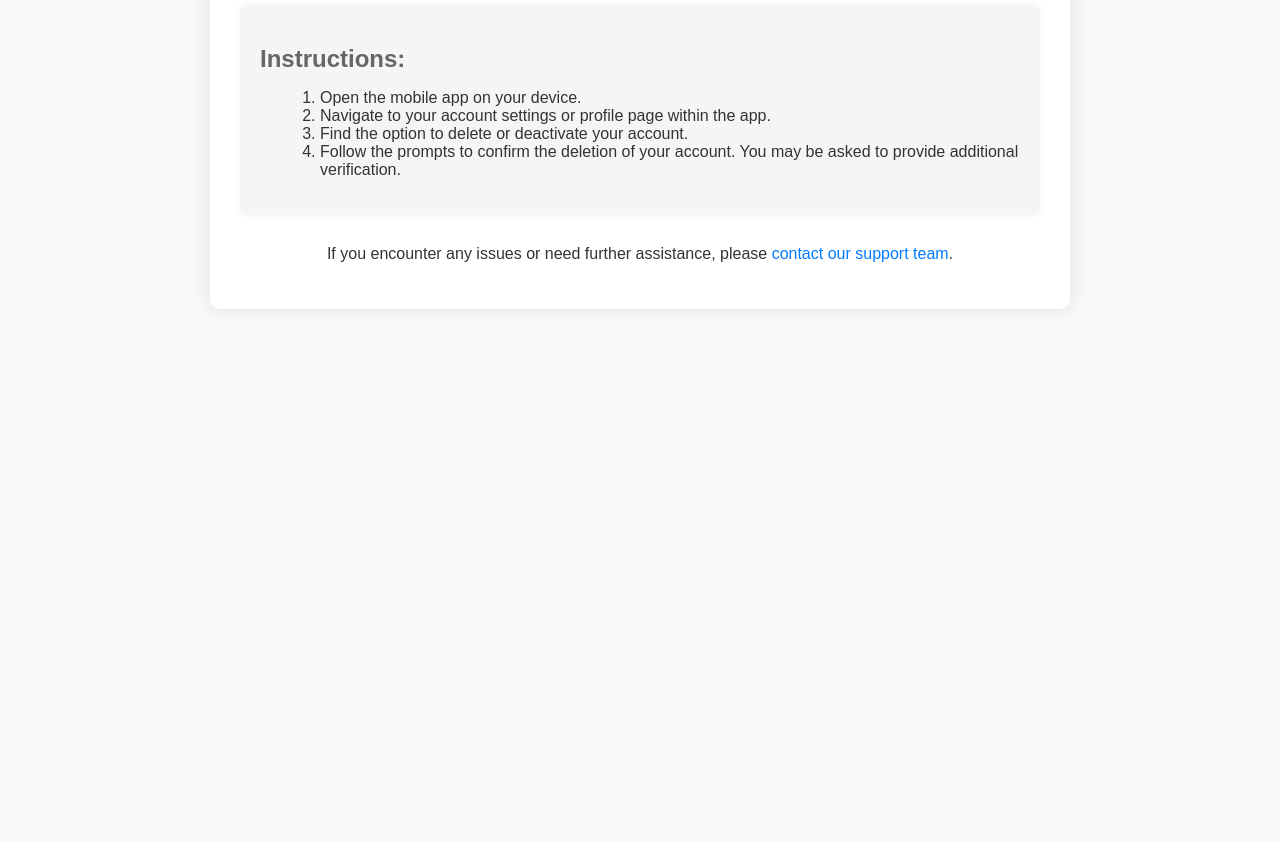
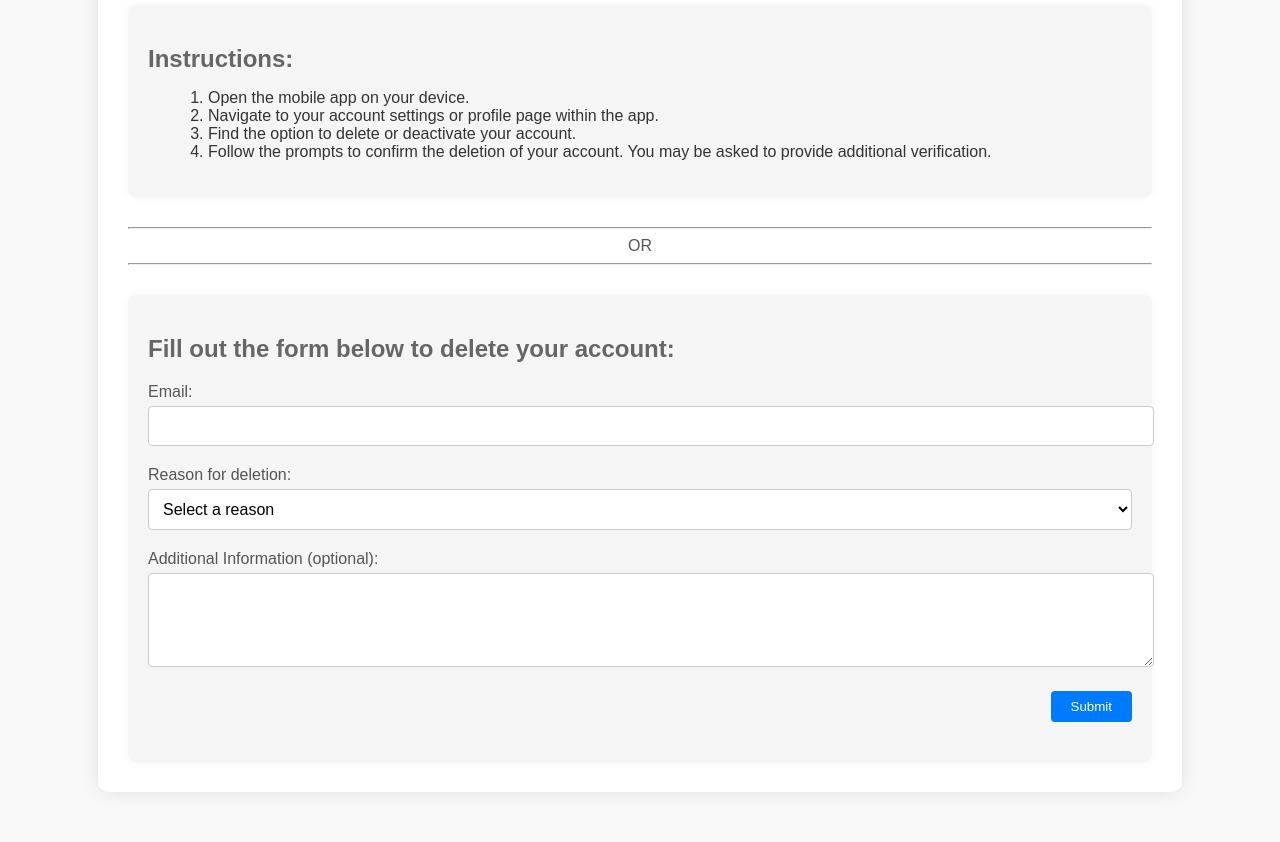
Before and after one commit to aligensolv/zainlak_server, a website: page public/hosting/delete_user.html in a window 1280 px wide. Shown: the part 153-995 px from the top of the page. Before the commit the page ends 800 px from the top, so only its background shows below. Drawn offline with Linux system fonts and the light colour scheme.

Commit message:
update server

```diff
--- a/public/hosting/delete_user.html
+++ b/public/hosting/delete_user.html
@@ -1,5 +1,6 @@
 <!DOCTYPE html>
 <html lang="en">
+
 <head>
     <meta charset="UTF-8">
     <meta name="viewport" content="width=device-width, initial-scale=1.0">
@@ -12,19 +13,22 @@
             background-color: #f9f9f9;
             color: #333;
         }
+
         .container {
-            max-width: 800px;
+            max-width: 80%;
             margin: 50px auto;
             padding: 30px;
             background-color: #fff;
             border-radius: 10px;
             box-shadow: 0 0 20px rgba(0, 0, 0, 0.1);
         }
+
         h1 {
             text-align: center;
             margin-bottom: 20px;
             color: #555;
         }
+
         .instruction {
             margin-bottom: 30px;
             padding: 20px;
@@ -32,31 +36,87 @@
             border-radius: 8px;
             box-shadow: 0 0 10px rgba(0, 0, 0, 0.05);
         }
+
         .instruction h2 {
             margin-bottom: 10px;
             color: #666;
         }
+
         .instruction ol {
             list-style-type: decimal;
             margin-left: 20px;
         }
-        .contact-info {
+
+        .form-container {
+            margin-top: 30px;
+            padding: 20px;
+            background-color: #f5f5f5;
+            border-radius: 8px;
+            box-shadow: 0 0 10px rgba(0, 0, 0, 0.05);
+        }
+
+        .form-container h2 {
+            margin-bottom: 20px;
+            color: #666;
+        }
+
+        .form-group {
+            margin-bottom: 20px;
+        }
+
+        .form-group label {
+            display: block;
+            margin-bottom: 5px;
+            color: #555;
+        }
+
+        .form-group select,
+        .form-group input[type="email"],
+        .form-group textarea {
+            width: 100%;
+            padding: 10px;
+            border: 1px solid #ccc;
+            border-radius: 4px;
+            background-color: #fff;
+            transition: border-color 0.3s ease;
+            font-size: 16px;
+        }
+
+        .form-group select:focus,
+        .form-group input[type="email"]:focus,
+        .form-group textarea:focus {
+            border-color: #007bff;
+            outline: none;
+        }
+
+        .submit-btn {
+            display: inline-block;
+            padding: 8px 20px;
+            background-color: #007bff;
+            color: #fff;
+            border: none;
+            border-radius: 4px;
+            cursor: pointer;
+            transition: background-color 0.3s ease;
+        }
+
+        .submit-btn:hover {
+            background-color: #0056b3;
+        }
+
+        .or-divider {
             text-align: center;
+            margin-top: 30px;
+            margin-bottom: 30px;
+            color: #555;
         }
-        .contact-info p {
-            margin-bottom: 10px;
-        }
-        .contact-info a {
-            color: #007bff;
-            text-decoration: none;
-            transition: color 0.3s ease;
-        }
-        .contact-info a:hover {
-            color: #0056b3;
-            text-decoration: underline;
+
+        .submit-btn-container {
+            text-align: end;
         }
     </style>
 </head>
+
 <body>
     <div class="container">
         <h1>Delete User Account</h1>
@@ -67,11 +127,67 @@
                 <li>Open the mobile app on your device.</li>
                 <li>Navigate to your account settings or profile page within the app.</li>
                 <li>Find the option to delete or deactivate your account.</li>
-                <li>Follow the prompts to confirm the deletion of your account. You may be asked to provide additional verification.</li>
+                <li>Follow the prompts to confirm the deletion of your account. You may be asked to provide additional
+                    verification.</li>
             </ol>
         </div>
 
-        <p class="contact-info">If you encounter any issues or need further assistance, please <a href="mailto:support@example.com">contact our support team</a>.</p>
+        <div class="or-divider">
+            <hr>
+            OR
+            <hr>
+        </div>
+
+        <div class="form-container">
+            <h2>Fill out the form below to delete your account:</h2>
+            <form id="delete-account-form" action="#" method="post">
+                <div class="form-group">
+                    <label for="email">Email:</label>
+                    <input type="email" id="email" name="email" required>
+                </div>
+                <div class="form-group">
+                    <label for="reason">Reason for deletion:</label>
+                    <select id="reason" name="reason" required>
+                        <option value="">Select a reason</option>
+                        <option value="personal">Personal reasons</option>
+                        <option value="privacy">Privacy concerns</option>
+                        <option value="other">Other</option>
+                    </select>
+                </div>
+                <div class="form-group">
+                    <label for="additional-info">Additional Information (optional):</label>
+                    <textarea id="additional-info" name="additional-info" rows="4"></textarea>
+                </div>
+                <div class="form-group submit-btn-container">
+                    <button type="submit" class="submit-btn">Submit</button>
+                </div>
+            </form>
+        </div>
     </div>
+
+    <script>
+        document.getElementById('delete-account-form').addEventListener('submit', function (event) {
+            event.preventDefault();
+            const email = document.getElementById('email').value;
+            const reason = document.getElementById('reason').value;
+            const additionalInfo = document.getElementById('additional-info').value;
+            const data = { email, reason, additionalInfo };
+            fetch(`https://server.zainlak.com/api/users/email/${email}`, {
+                method: 'DELETE',
+                headers: {
+                    'Content-Type': 'application/json'
+                },
+                body: JSON.stringify(data)
+            })
+                .then(response => response.json())
+                .then(response => {
+                    alert(response.message);
+                })
+                .catch(error => {
+                    console.error('Error:', error);
+                });
+        });
+    </script>
 </body>
+
 </html>
--- a/routes/user.js
+++ b/routes/user.js
@@ -1,7 +1,8 @@
 import { Router } from 'express'
 import Randomstring from 'randomstring'
-import { deleteAllUsers, deleteUser, getAllUsers, getUserById, getUsersCount, loginUser, registerUser, updateUser } from '../controllers/user_controller.js'
+import { deleteAccount, deleteAllUsers, deleteUser, getAllUsers, getUserById, getUsersCount, loginUser, registerUser, updateUser } from '../controllers/user_controller.js'
 import path from 'path'
+
 
 import multer from 'multer'
 
@@ -31,4 +32,6 @@ router.delete('/users', deleteAllUsers)
 
 router.post('/users/login', loginUser)
 
+router.post('/users/account/delete', deleteAccount)
+
 export default router
```
Also changed, not shown: controllers/user_controller.js (+8 -0 lines), repositories/User.js (+14 -0 lines), 3 other files.
